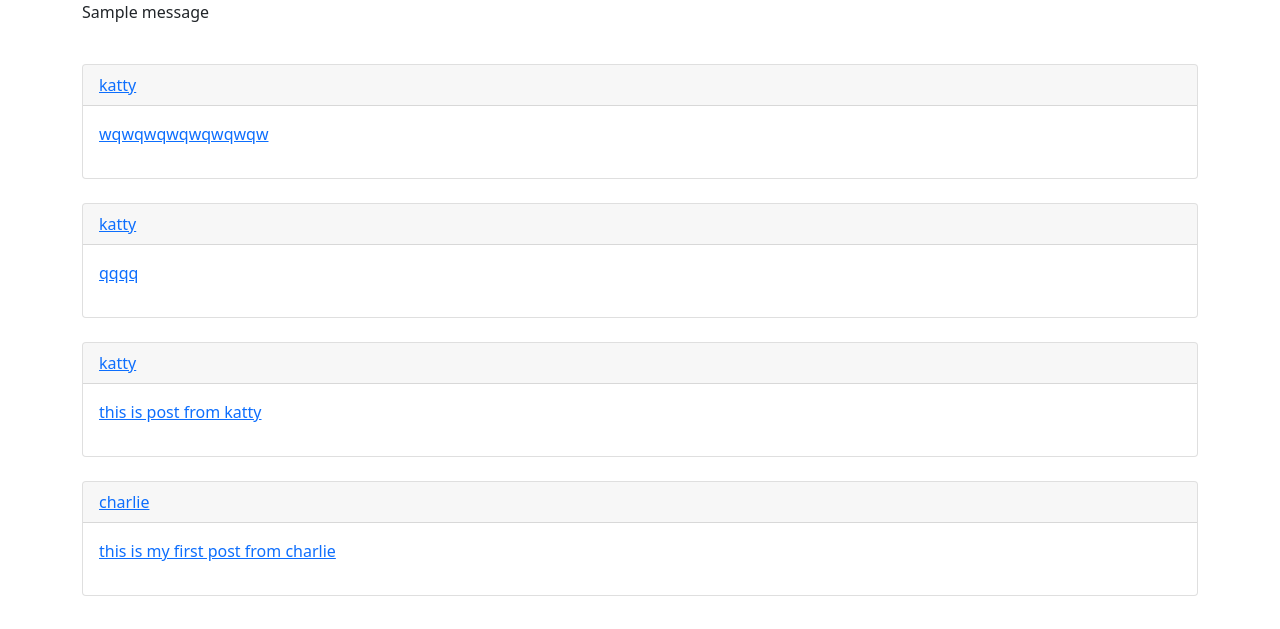
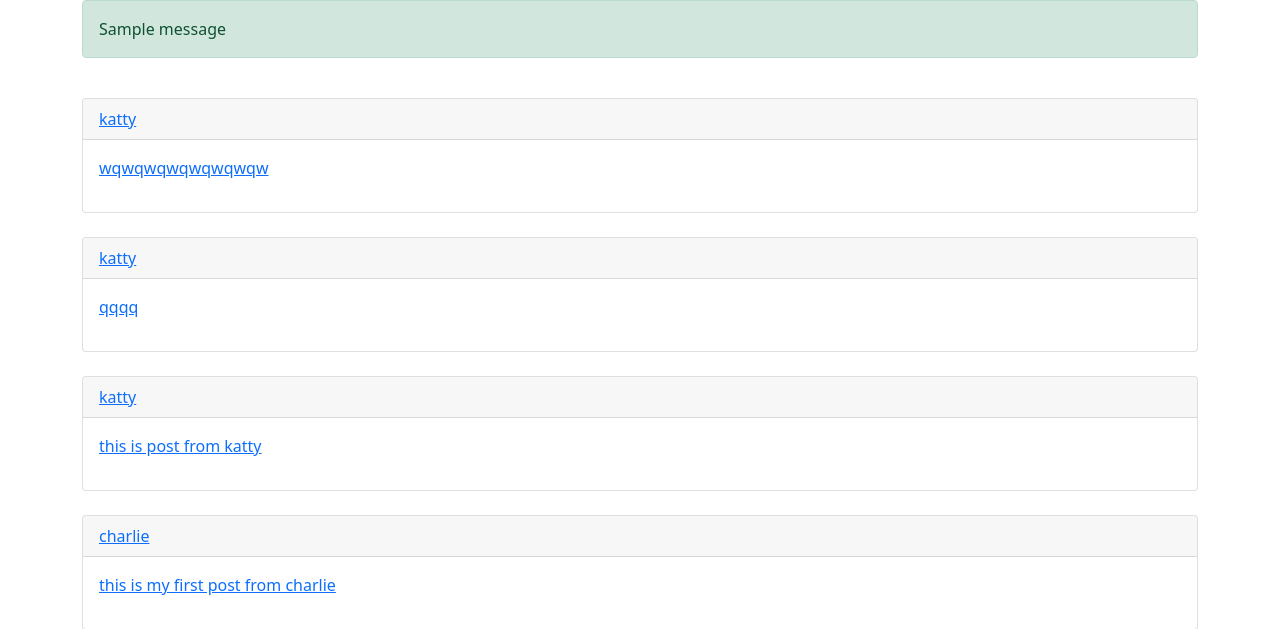
Before and after one commit to sadegh-dev/ModelLayer-django, a Django app: page / in a window 1280 px wide. Shown: the part 56-685 px from the top of the page. Run offline with Django 3.2, Linux system fonts and the light colour scheme; data comes from the database, SQL or seed files in the repository; one stand-in notice (Sample message) is shown.

Commit message:
Update messages.html
fix problem message bootstrap

```diff
--- a/base/templates/inc/messages.html
+++ b/base/templates/inc/messages.html
@@ -1,5 +1,5 @@
 {% if messages %}
     {% for message in messages %}
-		<p {% if message.tags %}  class='{{ message.tags }}' {% endif %} >{{ message }} </p>
+		<p {% if message.tags %}  class='alert alert-{{ message.tags }}' {% endif %} >{{ message }} </p>
 	{% endfor %}
 {% endif %}
```
